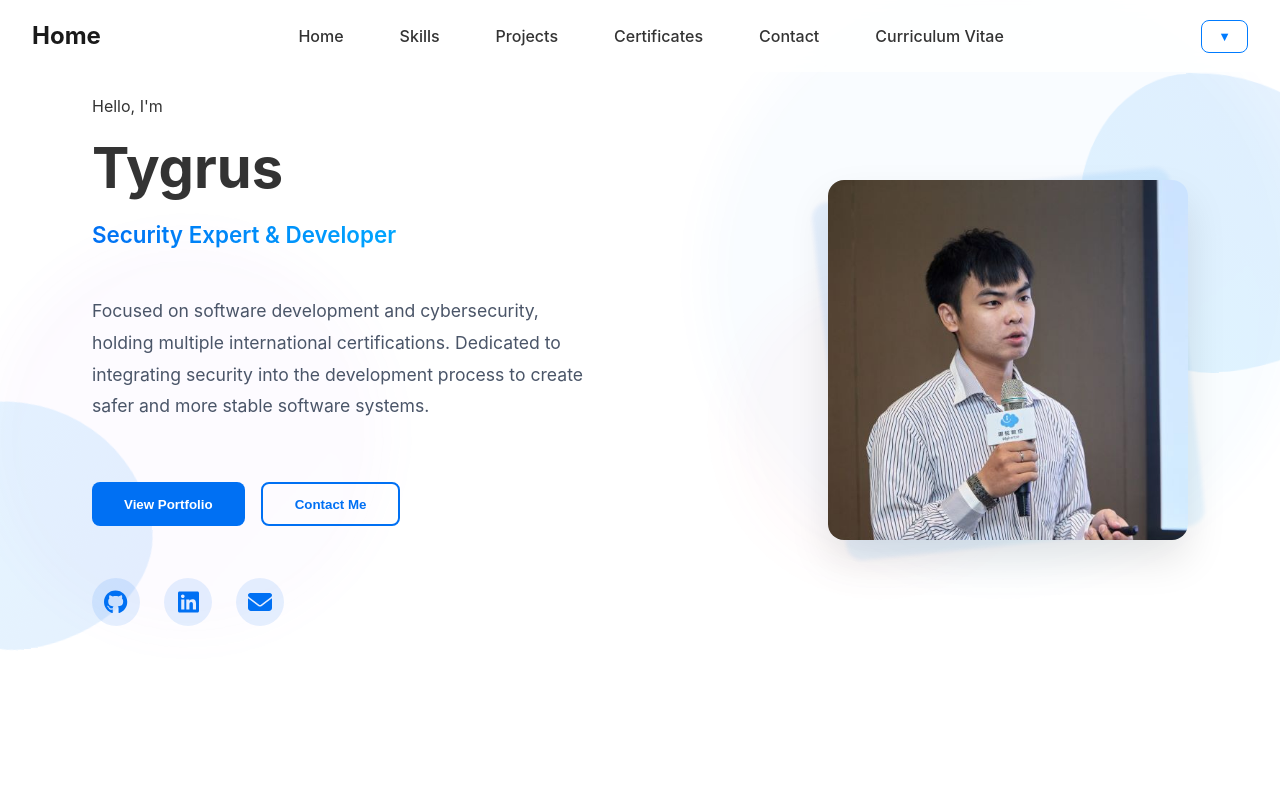
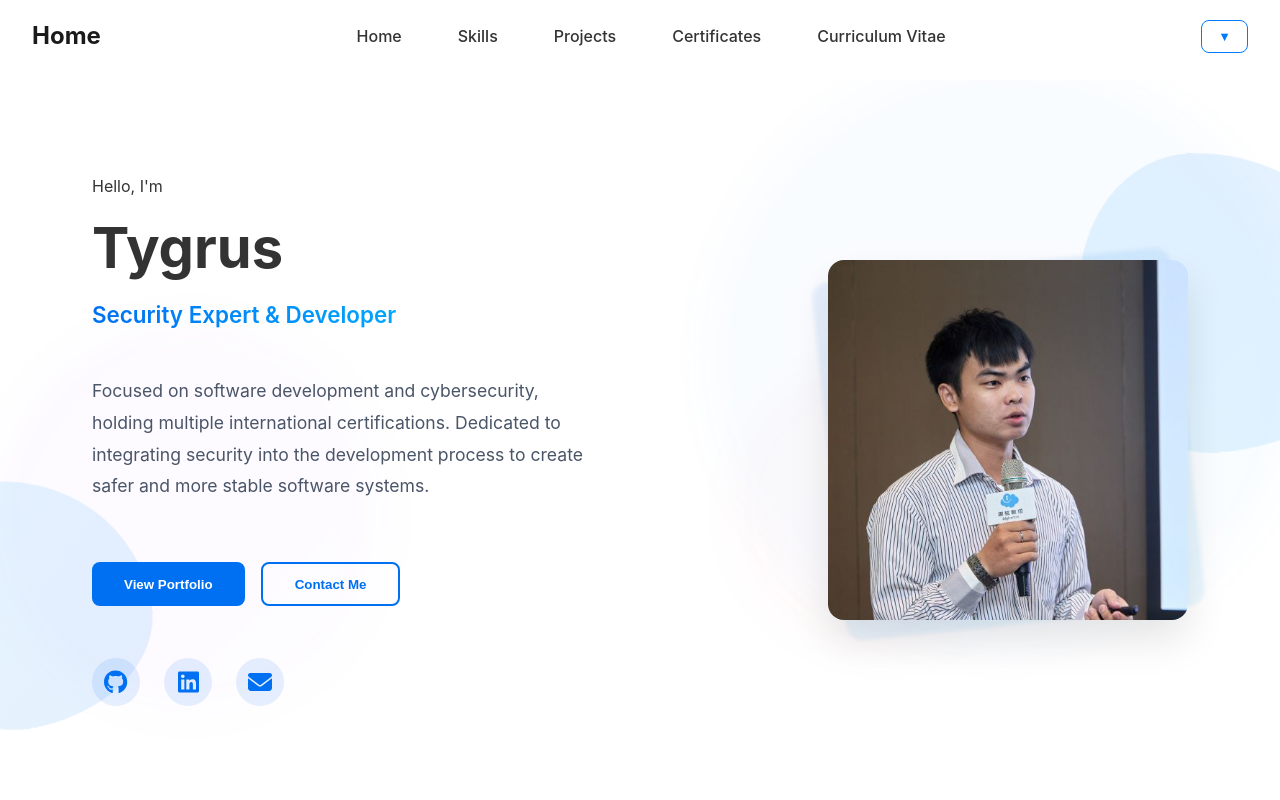
Before and after one commit to Lung-Yu/Lung-Yu.github.io, a React (Vite) app: page /#/ in a window 1280 px wide. Shown: the top 800 px of the page. Built offline with nearby package versions, Linux system fonts and the light colour scheme.

Commit message:
feat: 更新首頁導航，將首頁鏈接改為錨點並包裹 Hero 組件

```diff
--- a/src/features/apps/components/App.tsx
+++ b/src/features/apps/components/App.tsx
@@ -38,7 +38,9 @@ const HomePage = () => {
 
   return (
     <div className="home-page">
-      <Hero />
+      <section id="home" className="section-padding scroll-mt-20">
+        <Hero />
+      </section>
       <section id="skills" className="section-padding scroll-mt-20">
         <Skills />
       </section>
--- a/src/features/navigation/data/navigations.json
+++ b/src/features/navigation/data/navigations.json
@@ -2,8 +2,8 @@
     "menuItems": [
       {
         "title": "navigation.home",
-        "href": "/",
-        "isExact": true
+        "href": "#home",
+        "isExact": false
       },
       {
         "title": "navigation.skills",
@@ -21,11 +21,6 @@
         "isExact": false
       },
       {
-        "title": "navigation.contact",
-        "href": "#contact",
-        "isExact": false
-      },
-      {
         "title": "navigation.cv",
         "href": "/cv",
         "isExact": true
```
